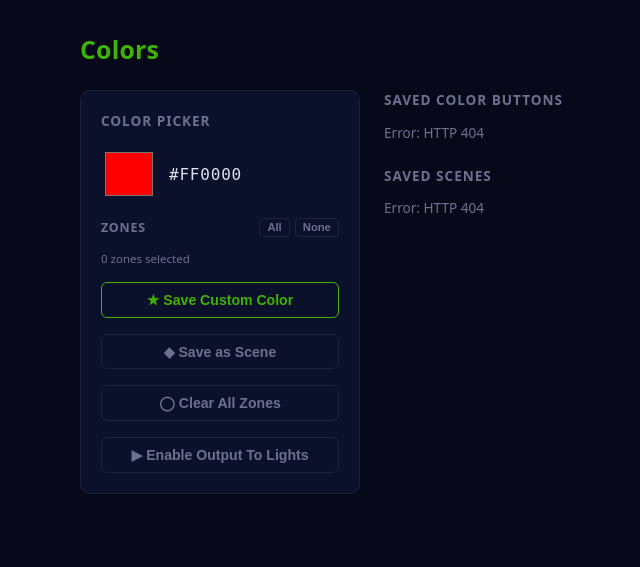
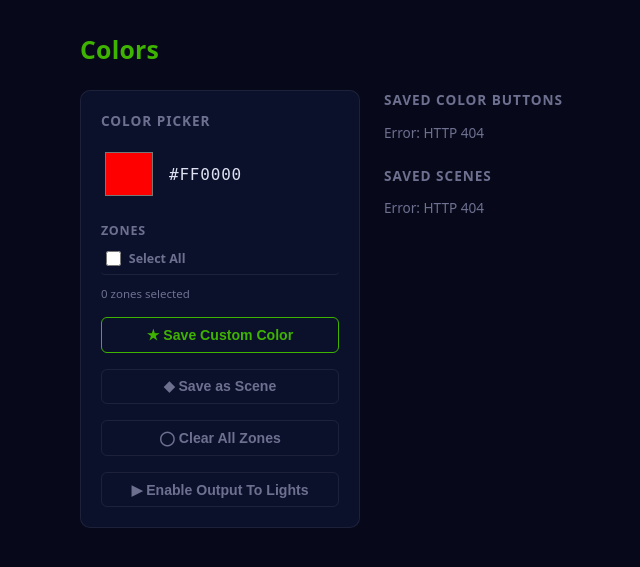
Before and after one commit to BLDSB/fpp-CustomUI, a Python web app: template templates/colors.html in a window 1280 px wide. Shown: the part 62-629 px from the top of the page, without its empty margins (58-698 px from the left). Run offline with Jinja, Linux system fonts and the light colour scheme; the template is opened without the code that fills it, so the values that code supplies are empty.

Commit message:
Use checkbox zone selector on the colors page
Match the effects page: a Select All checkbox plus one checkbox per zone
replaces the pill buttons and All/None buttons. Selection rules are
unchanged (at least one zone stays selected, the All model is exclusive).

Co-Authored-By: Claude Sonnet 5.5 <noreply@anthropic.com>

```diff
--- a/templates/colors.html
+++ b/templates/colors.html
@@ -74,45 +74,29 @@
 
     /* ── Zone selector ── */
     .zone-section { display: flex; flex-direction: column; gap: 0.4rem; }
-    .zone-label-row { display: flex; align-items: center; justify-content: space-between; }
     .zone-label-row label { font-size: 0.78rem; color: var(--text-dim); font-weight: 600; letter-spacing: 0.06em; text-transform: uppercase; }
-    .zone-quick-btns { display: flex; gap: 0.3rem; }
-    .zone-quick-btn {
-        background: transparent;
-        border: 1px solid var(--border-dim);
-        border-radius: 4px;
-        color: var(--text-dim);
-        font-size: 0.7rem;
-        font-weight: 600;
-        padding: 0.15rem 0.45rem;
-        cursor: pointer;
-        transition: color 0.15s, border-color 0.15s;
-    }
-    .zone-quick-btn:hover { color: var(--text); border-color: var(--accent); }
     .zone-selection-count { font-size: 0.72rem; color: var(--text-dim); margin-top: 0.1rem; }
     .zone-pills {
         display: flex;
-        flex-wrap: wrap;
-        gap: 0.4rem;
+        flex-direction: column;
+        gap: 0.35rem;
+        max-height: 320px;
+        overflow-y: auto;
+        scrollbar-width: thin;
     }
     .zone-pill {
-        background: rgba(0,0,0,0.3);
-        border: 1px solid var(--border-dim);
-        border-radius: 20px;
-        color: var(--text-dim);
-        font-size: 0.8rem;
-        padding: 0.3rem 0.75rem;
+        display: flex;
+        align-items: center;
+        gap: 0.5rem;
+        font-size: 0.85rem;
         cursor: pointer;
-        transition: background 0.15s, color 0.15s, border-color 0.15s;
-        white-space: nowrap;
+        padding: 0.2rem 0.3rem;
+        border-radius: 4px;
+        transition: background 0.1s;
     }
-    .zone-pill:hover { border-color: var(--accent); color: var(--text); }
-    .zone-pill.active {
-        background: var(--accent);
-        border-color: var(--accent);
-        color: #fff;
-        font-weight: 600;
-    }
+    .zone-pill:hover { background: rgba(255,255,255,0.05); }
+    .zone-pill input[type="checkbox"] { accent-color: var(--accent); width: 15px; height: 15px; cursor: pointer; flex-shrink: 0; }
+    .zone-pill.select-all { border-bottom: 1px solid var(--border-dim); padding-bottom: 0.45rem; margin-bottom: 0.2rem; font-weight: 600; color: var(--text-dim); font-size: 0.78rem; }
 
     .btn-primary {
         width: 100%;
@@ -358,18 +342,17 @@
         <div class="zone-section">
             <div class="zone-label-row">
                 <label>Zones</label>
-                <div class="zone-quick-btns">
-                    <button class="zone-quick-btn" id="btn-zones-all">All</button>
-                    <button class="zone-quick-btn" id="btn-zones-none">None</button>
-                </div>
             </div>
             <div class="zone-pills" id="zone-pills">
+                <label class="zone-pill select-all">
+                    <input type="checkbox" id="chk-all-zones"> Select All
+                </label>
                 {% for zone in zones %}
-                <button class="zone-pill"
-                        data-model="{{ zone.fpp_model_name }}"
-                        data-white="{{ '1' if zone.has_white else '0' }}">
-                    {{ zone.display_name }}
-                </button>
+                <label class="zone-pill"
+                       data-model="{{ zone.fpp_model_name }}"
+                       data-white="{{ '1' if zone.has_white else '0' }}">
+                    <input type="checkbox" class="zone-chk"> {{ zone.display_name }}
+                </label>
                 {% endfor %}
             </div>
             <div class="zone-selection-count" id="zone-count"></div>
@@ -410,6 +393,7 @@
     const scenesGrid   = document.getElementById('scenes-grid');
     const zonePills    = document.getElementById('zone-pills');
     const zoneCount    = document.getElementById('zone-count');
+    const chkAll       = document.getElementById('chk-all-zones');
     const whiteRow     = document.getElementById('white-row');
     const whiteInput   = document.getElementById('white-input');
     const whiteDisplay = document.getElementById('white-display');
@@ -420,12 +404,12 @@
     const ALL_MODEL = 'All';
     const activeModels = new Set();
     const allPill   = () => zonePills.querySelector(`.zone-pill[data-model="${ALL_MODEL}"]`);
-    const zoneOnly  = () => [...zonePills.querySelectorAll('.zone-pill')]
+    const zoneOnly  = () => [...zonePills.querySelectorAll('.zone-pill[data-model]')]
                               .filter(p => p.dataset.model !== ALL_MODEL);
 
     function selectPill(pill) {
         const isAll = pill.dataset.model === ALL_MODEL;
-        zonePills.querySelectorAll('.zone-pill').forEach(p => {
+        zonePills.querySelectorAll('.zone-pill[data-model]').forEach(p => {
             if (isAll ? p !== pill : p.dataset.model === ALL_MODEL) {
                 p.classList.remove('active');
                 activeModels.delete(p.dataset.model);
@@ -442,7 +426,7 @@
 
     // Per-zone color memory: model name → hex string
     const zoneColors = {};
-    zonePills.querySelectorAll('.zone-pill').forEach(p => {
+    zonePills.querySelectorAll('.zone-pill[data-model]').forEach(p => {
         zoneColors[p.dataset.model] = colorInput.value;
     });
     // Zones whose current color came from a saved color button (model → saved
@@ -453,7 +437,7 @@
     // Per-zone white level (0-255).  Only zones with a white channel ever send
     // one; for the rest it is never shown or sent, so RGB-only zones ignore it.
     const zoneWhites = {};
-    zonePills.querySelectorAll('.zone-pill').forEach(p => { zoneWhites[p.dataset.model] = 0; });
+    zonePills.querySelectorAll('.zone-pill[data-model]').forEach(p => { zoneWhites[p.dataset.model] = 0; });
     const hasWhite = model =>
         zonePills.querySelector(`.zone-pill[data-model="${model}"]`)?.dataset.white === '1';
     // undefined (left out of the request) for a zone with no white channel.
@@ -510,45 +494,54 @@
                               : n === total && n > 1       ? 'All zones selected'
                               : n === 1                    ? '1 zone selected'
                                                            : `${n} zones selected`;
+        syncChecks();
         syncWhiteRow();   // the white slider follows the selection too
     }
     updateZoneCount();
 
     // ── Zone selection ──────────────────────────────────────────
-    zonePills.addEventListener('click', e => {
-        const pill = e.target.closest('.zone-pill');
+    function syncChecks() {
+        zonePills.querySelectorAll('.zone-pill[data-model]').forEach(p => {
+            p.querySelector('input').checked = activeModels.has(p.dataset.model);
+        });
+        const zones = zoneOnly();
+        if (!zones.length) {
+            chkAll.checked = activeModels.has(ALL_MODEL);
+            chkAll.indeterminate = false;
+        } else {
+            const n = zones.filter(p => activeModels.has(p.dataset.model)).length;
+            chkAll.checked = n === zones.length;
+            chkAll.indeterminate = n > 0 && n < zones.length;
+        }
+    }
+
+    zonePills.addEventListener('change', e => {
+        if (e.target === chkAll) {
+            const zones = zoneOnly();
+            if (!chkAll.checked) {
+                // Unchecking everything: fall back to one zone (at least one stays selected)
+                const first = zones[0] || allPill();
+                activeModels.clear();
+                zonePills.querySelectorAll('.zone-pill[data-model]').forEach(p => p.classList.remove('active'));
+                if (first) { selectPill(first); showZone(first.dataset.model); }
+            } else if (!zones.length) {
+                if (allPill()) selectPill(allPill());
+            } else {
+                zones.forEach(selectPill);
+            }
+            updateZoneCount();
+            return;
+        }
+        const pill = e.target.closest('.zone-pill[data-model]');
         if (!pill) return;
         const model = pill.dataset.model;
-        if (activeModels.has(model)) {
-            if (activeModels.size === 1) return; // keep at least one selected
+        if (!e.target.checked) {
+            if (activeModels.size === 1) { e.target.checked = true; return; } // keep at least one
             activeModels.delete(model);
             pill.classList.remove('active');
         } else {
             selectPill(pill);
-            // Load this zone's stored color into the picker
-            showZone(model);
-        }
-        updateZoneCount();
-    });
-
-    document.getElementById('btn-zones-all').addEventListener('click', () => {
-        const zones = zoneOnly();
-        if (!zones.length) {
-            if (allPill()) selectPill(allPill());
-        } else {
-            zones.forEach(selectPill);
-        }
-        updateZoneCount();
-    });
-
-    document.getElementById('btn-zones-none').addEventListener('click', () => {
-        const pills = [...zonePills.querySelectorAll('.zone-pill')];
-        activeModels.clear();
-        pills.forEach(p => p.classList.remove('active'));
-        const first = zoneOnly()[0] || allPill();
-        if (first) {
-            selectPill(first);
-            showZone(first.dataset.model);
+            showZone(model);   // load this zone's stored color into the picker
         }
         updateZoneCount();
     });
@@ -658,7 +651,7 @@
             // to clear on the lights, because nothing was ever sent.
             if (outputEnabled) await apiFetch('/colors/stop', 'POST');
             // Reset every zone to black in the JS state
-            zonePills.querySelectorAll('.zone-pill').forEach(p => {
+            zonePills.querySelectorAll('.zone-pill[data-model]').forEach(p => {
                 zoneColors[p.dataset.model] = '#000000';
                 zoneWhites[p.dataset.model] = 0;
                 delete zoneSaved[p.dataset.model];
```
